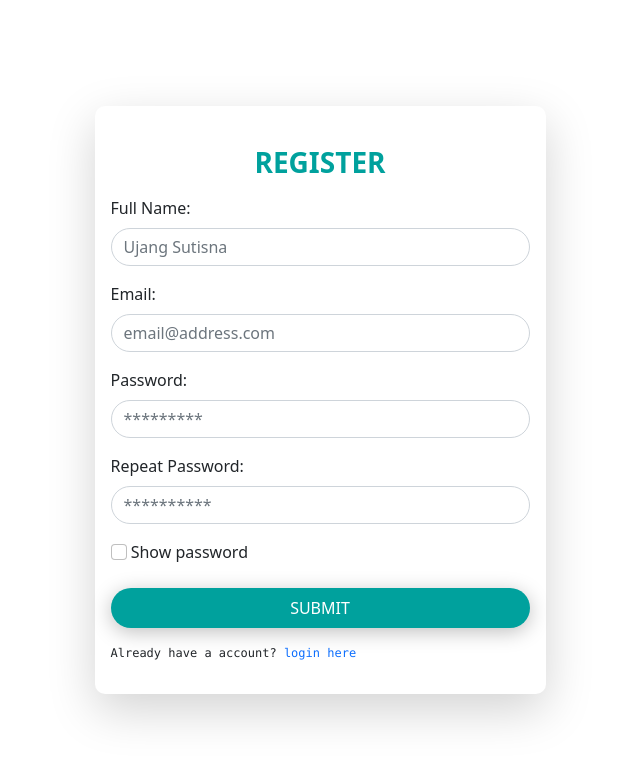
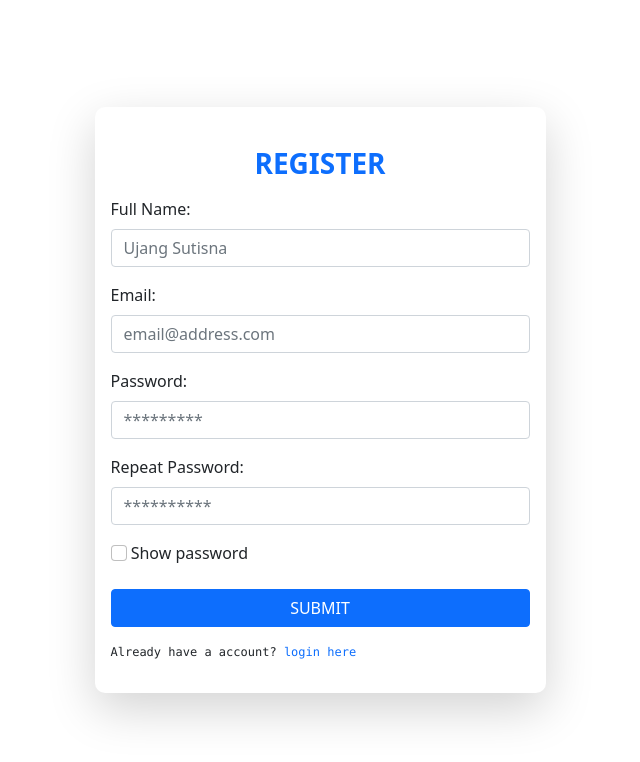
Before and after one commit to ahmadrivaldi-arv/php-native-, a PHP site: page /pages/register/?pesan=1 in a window 1280 px wide. Shown: the top 762 px of the page, without its empty margins (320-960 px from the left). Run offline with PHP 8.4, Linux system fonts and the light colour scheme; data that the repository does not hold is empty.

Commit message:
Update UI

```diff
--- a/pages/register/index.php
+++ b/pages/register/index.php
@@ -47,21 +47,7 @@ if(isset($_POST['btn_submit'])){
     <meta name="viewport" content="width=device-width, initial-scale=1.0">
     <link href="https://cdn.jsdelivr.net/npm/bootstrap@5.0.2/dist/css/bootstrap.min.css" rel="stylesheet" integrity="sha384-EVSTQN3/azprG1Anm3QDgpJLIm9Nao0Yz1ztcQTwFspd3yD65VohhpuuCOmLASjC" crossorigin="anonymous">
     <link rel="stylesheet" href="../../static/css/style.css">
-    <style>
-        .button-me{
-            color: white;
-            height: 40px;
-            background: #00A19D;
-            box-shadow: 0px 4px 20px rgba(0, 0, 0, 0.25);
-            border-radius: 88px;
-        }
-        .text-h3{
-            color: #00A19D;
-        }
-        .frm-border{
-            border-radius:88px;
-        }
-    </style>
+
     <title>Register</title>
 
 </head>
@@ -71,24 +57,24 @@ if(isset($_POST['btn_submit'])){
             <div class="col-md-7 col-lg-5">
                 <div class="card shadow-lg no-border b-radius-10">
                     <div class="card-body">
-                        <h3 class="text-h3 mb-3 mt-4 text-center">REGISTER</h3>
+                        <h3 class="text-primary mb-3 mt-4 text-center">REGISTER</h3>
                         <form action="" method="post">
                             <div class="mb-3">
                                 <label for="full_name" class="form-label">Full Name:</label>
-                                <input type="text" required class="form-control frm-border" placeholder="Ujang Sutisna" name="full_name" id="full_name" value="<?php if(isset($_POST['full_name'])) echo($_POST['full_name']);?>">
+                                <input type="text" required class="form-control " placeholder="Ujang Sutisna" name="full_name" id="full_name" value="<?php if(isset($_POST['full_name'])) echo($_POST['full_name']);?>">
                             </div>
                             <div class="mb-3">
                                 <label for="user_email" class="form-label">Email:</label>
-                                <input type="email" required class="form-control frm-border" placeholder="email@address.com" name="user_email" id="user_email" value="<?php if(isset($_POST['user_email'])) echo($_POST['user_email']);?>">
+                                <input type="email" required class="form-control " placeholder="email@address.com" name="user_email" id="user_email" value="<?php if(isset($_POST['user_email'])) echo($_POST['user_email']);?>">
                             </div>
                             <div class="mb-3">
                                 <label for="user_password" class="form-label">Password:</label>
-                                <input type="password" required class="form-control frm-border" placeholder="*********" name="user_password" id="password">
+                                <input type="password" required class="form-control " placeholder="*********" name="user_password" id="password">
                                 <div class="invalid-feedback" id="invalid">password not match</div>
                             </div>
                             <div class="mb-3">
                                 <label for="user_password2" class="form-label">Repeat Password:</label>
-                                <input type="password" required class="form-control frm-border" placeholder="**********" name="user_password2" id="password2">
+                                <input type="password" required class="form-control " placeholder="**********" name="user_password2" id="password2">
                                 <div class="invalid-feedback" id="invalid">password not match</div>
                             </div>
                             <div class="mb-3">
@@ -96,7 +82,7 @@ if(isset($_POST['btn_submit'])){
                                 <label for="showpass" class="form-label">Show password</label>
                             </div>
                             <div class="mb-3">
-                                <button type="submit" name="btn_submit" class="btn button-me">SUBMIT</button>
+                                <button type="submit" name="btn_submit" class="btn btn-primary">SUBMIT</button>
                             </div>
                             <div class="mb-3">
                                 <p class="font-monospace">Already have a account? <a href="../../">login here</a></p>
```
